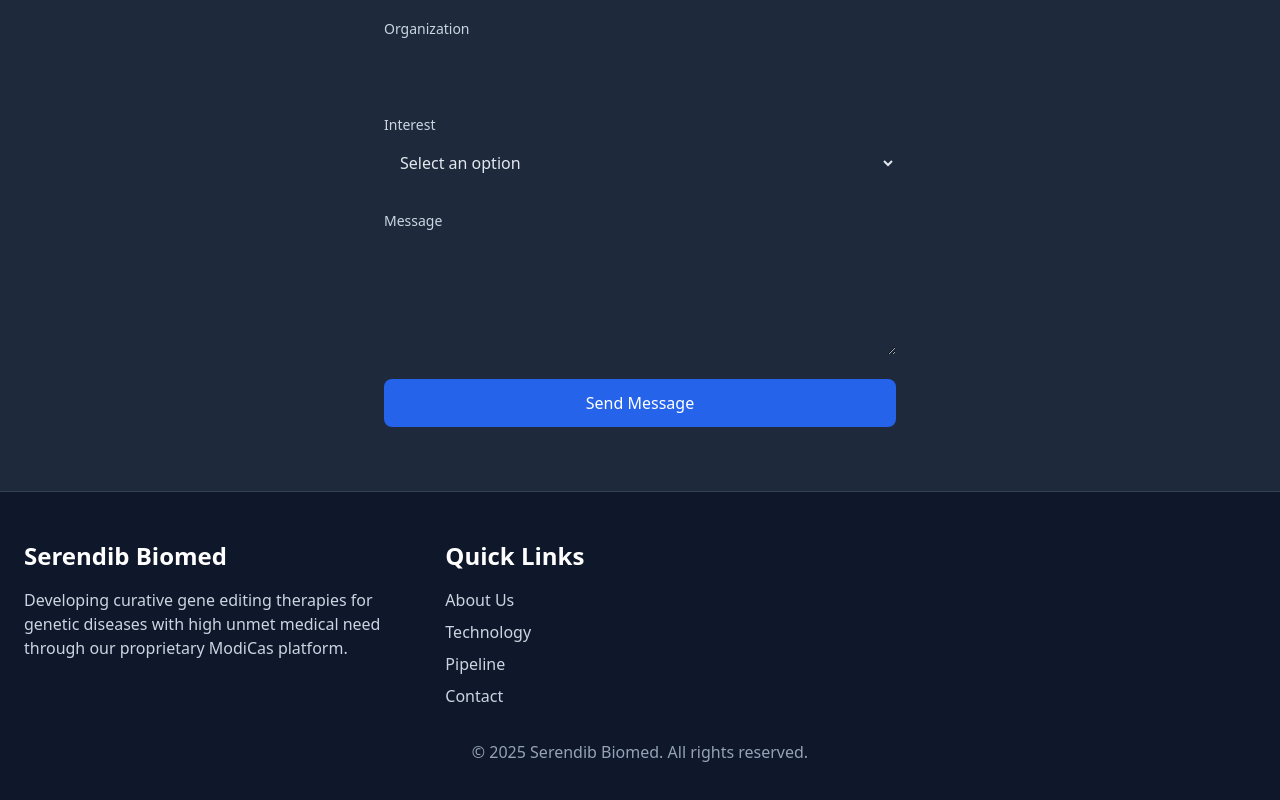
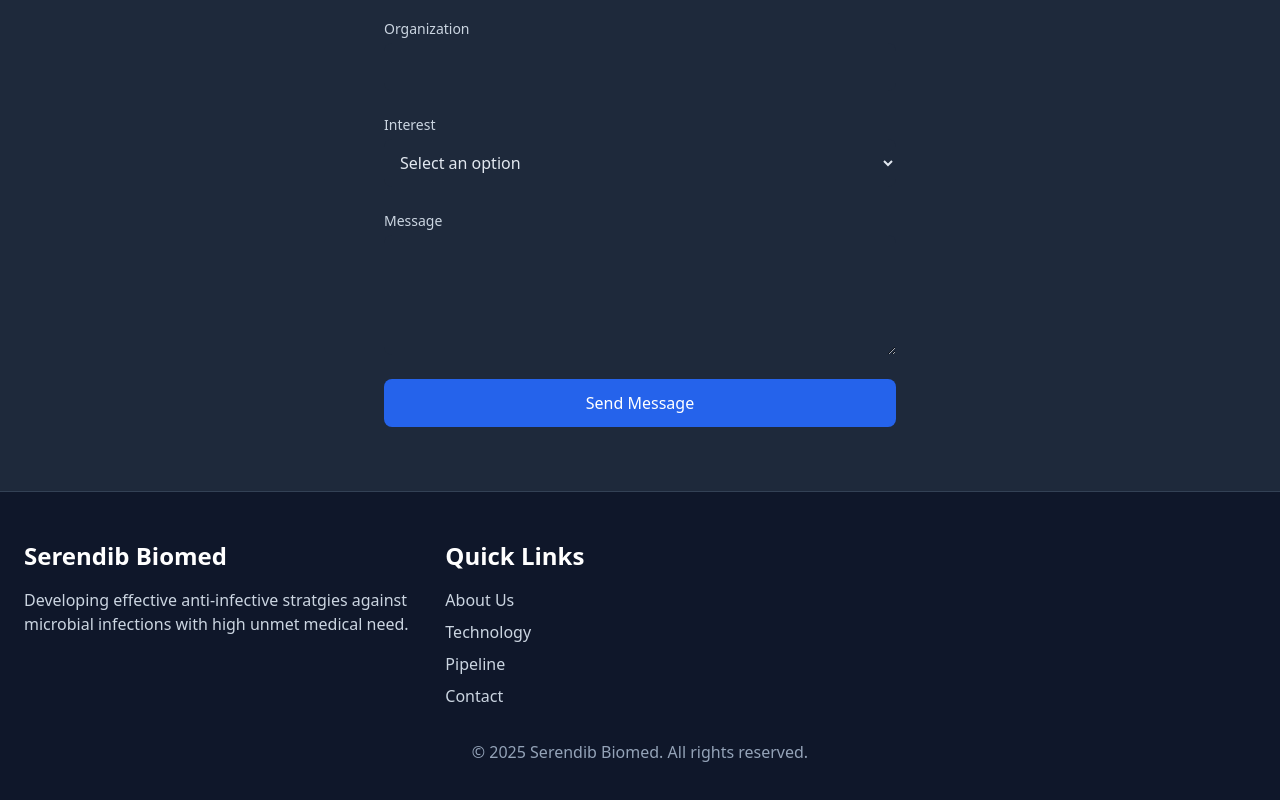
Before and after one commit to fazly2004/my-website_SD, a plain HTML site: page index.html in a window 1280 px wide. Shown: the part 2417-3217 px from the top of the page. Drawn offline with nearby package versions, Linux system fonts and the light colour scheme.

Commit message:
Update index.html

```diff
--- a/index.html
+++ b/index.html
@@ -436,7 +436,7 @@
             <div class="grid grid-cols-1 md:grid-cols-3 gap-8">
                 <div>
                     <h3 class="text-2xl font-bold mb-4 text-white">Serendib Biomed</h3>
-                    <p>Developing curative gene editing therapies for genetic diseases with high unmet medical need through our proprietary ModiCas platform.</p>
+                    <p>Developing effective anti-infective stratgies against microbial infections with high unmet medical need.</p>
                 </div>
                 <div>
                     <h3 class="text-2xl font-bold mb-4 text-white">Quick Links</h3>
```
